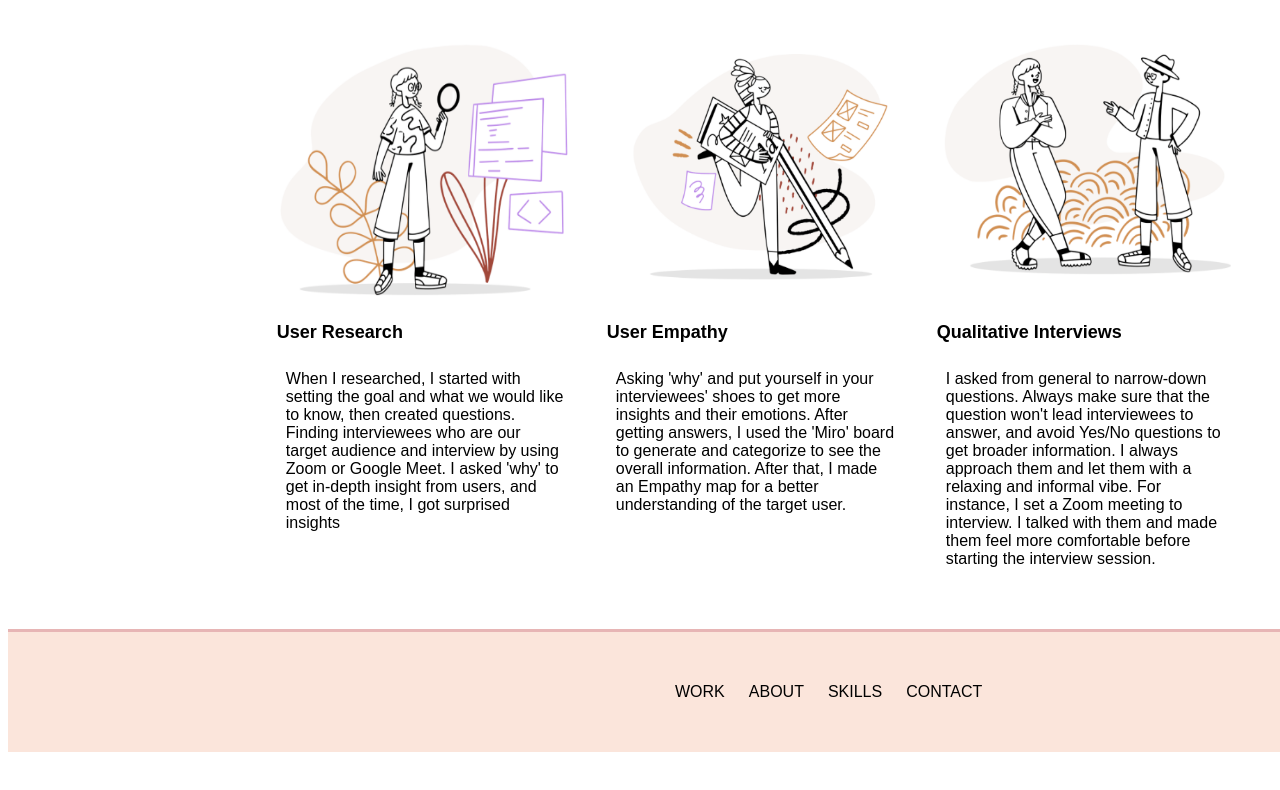
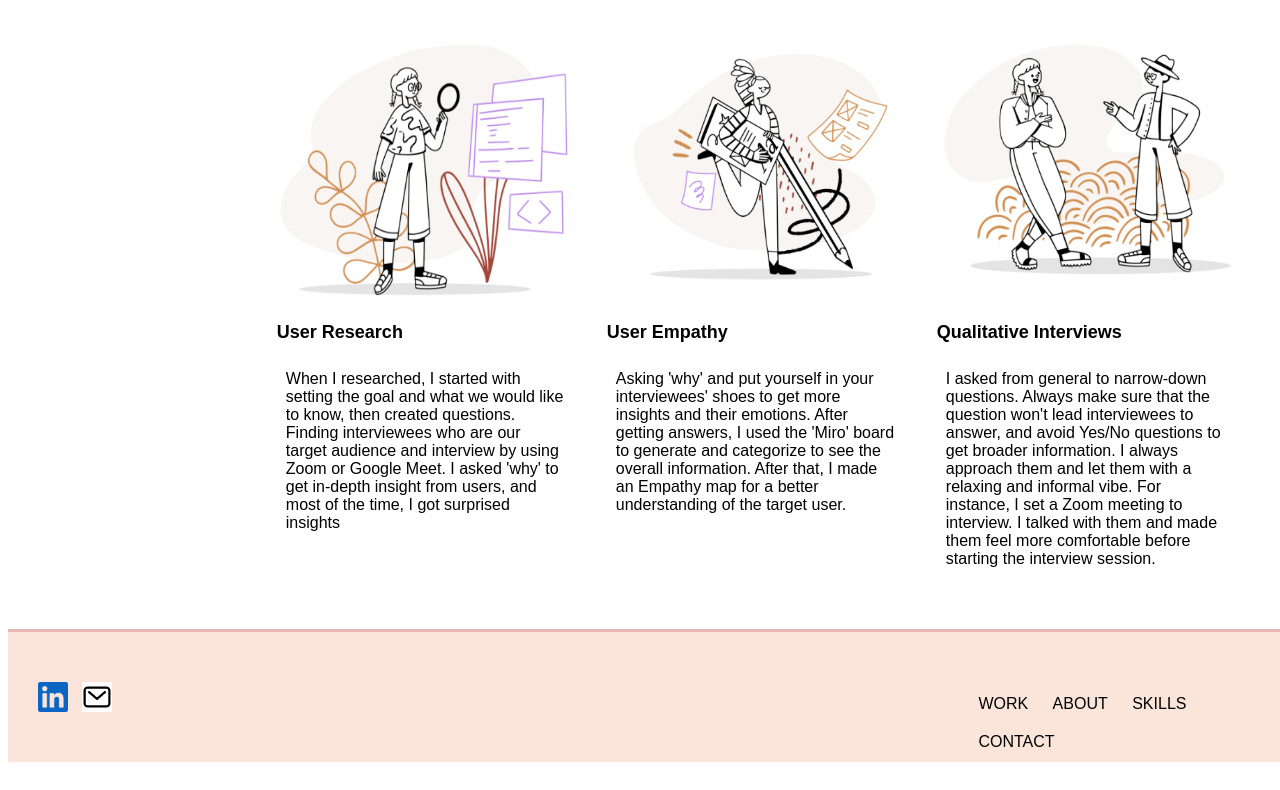
Before and after one commit to Tiratiwan/UX_UI_HW_18, a plain HTML site: page index.html in a window 1280 px wide. Shown: the part 1673-2463 px from the top of the page. Before the commit the page ends 2433 px from the top, so only its background shows below. Drawn offline with Linux system fonts and the light colour scheme.

Commit message:
Added icons

```diff
--- a/CSS/index.css
+++ b/CSS/index.css
@@ -38,15 +38,23 @@ ul{
 footer {
     background-color: #FBE5DB;
     width: 100%;
+    height: 10vh;
     padding: 25px;
     margin-top: 20px;
     border-top: 3px solid #E7B5B5 ;
+}
+
+.icons{
+    display: inline-block;
+    padding: 5px;
+    margin-top: 20px;
 }
 
 header {
     border-bottom: 3px solid #E7B5B5 ;
     height: 12vh;
 }
+
 h1 {
     font-family: 'Chivo', sans-serif;
     font-weight: bold;
--- a/index.html
+++ b/index.html
@@ -110,12 +110,20 @@
     </section>
 
 <footer class="inline-block" >
-    <ul>
+   <nav>
+     <ul>
         <li>WORK</li>
         <li>ABOUT</li>
         <li>SKILLS</li>
         <li>CONTACT</li>
-    </ul>
+     </ul>
+    </nav>
+ <div class="icons">
+    <img src="../UX_UI_HW_18/image/LinkedIn.png" width="30px" height="30px" >
+</div>
+<div class="icons">
+    <img src="../UX_UI_HW_18/image/Mail.png" width="30px" height="30px" >
+</div>
 </footer>
 
 </body>
```
Also changed, not shown: image/LinkedIn.png (added), image/Mail.png (added), 2 other files.
